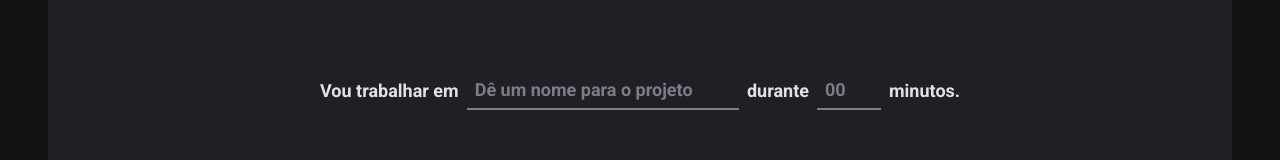
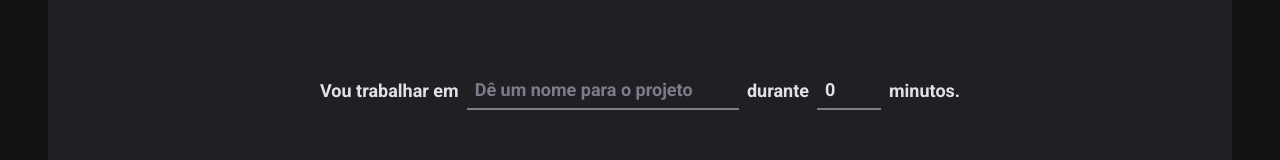
Before and after one commit to MarianaSales/Pomodoro, a React (Vite) app: page / in a window 1280 px wide. Shown: the part 194-354 px from the top of the page. Built offline with nearby package versions, Linux system fonts and the light colour scheme.

Commit message:
Update index.tsx

```diff
--- a/src/pages/Home/index.tsx
+++ b/src/pages/Home/index.tsx
@@ -11,22 +11,45 @@ import {
   TaskInput,
   MinutesAmoutInput,
 } from './styles'
+import { useState } from 'react'
 
 const newCycleFormValidationSchema = zod.object({
   task: zod.string().min(1, 'Informe a tarefa'),
-  minutesAmout: zod
-    .number()
-    .min(5)
-    .max(60, 'O intervalo precisa ser no máximo de 60 min'),
+  minutesAmout: zod.number().min(5).max(60),
 })
 
+// interface NewCycleFormData {
+//   task: string
+//   minutesAmout: number
+// }
+
+type NewCycleFormData = zod.infer<typeof newCycleFormValidationSchema>
+
+interface Cycle {
+  id: string
+  task: string
+  minutesAmout: number
+}
+
 export function Home() {
-  const { register, handleSubmit, watch } = useForm({
+  const [cycles, setCycles] = useState<Cycle[]>([])
+  const { register, handleSubmit, watch, reset } = useForm<NewCycleFormData>({
     resolver: zodResolver(newCycleFormValidationSchema),
+    defaultValues: {
+      task: '',
+      minutesAmout: 0,
+    },
   })
 
-  function handleCreateNewCycle(data: any) {
-    console.log(data)
+  function handleCreateNewCycle(data: NewCycleFormData) {
+    const newCycle: Cycle = {
+      id: String(new Date().getTime()),
+      task: data.task,
+      minutesAmout: data.minutesAmout,
+    }
+
+    setCycles((state) => [...state, newCycle])
+    reset()
   }
 
   const task = watch('task')
```
